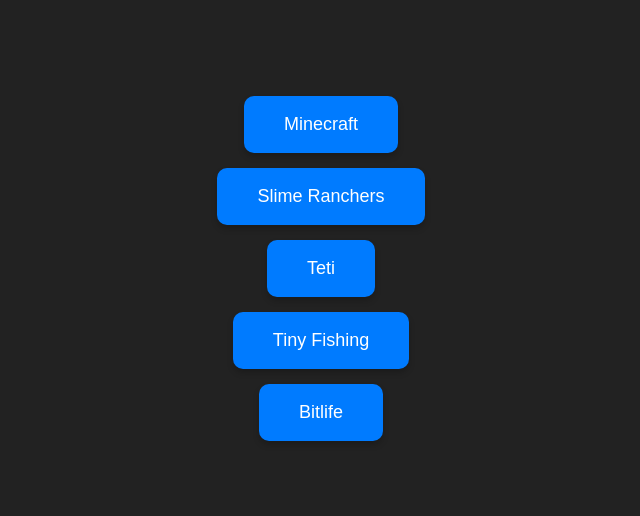
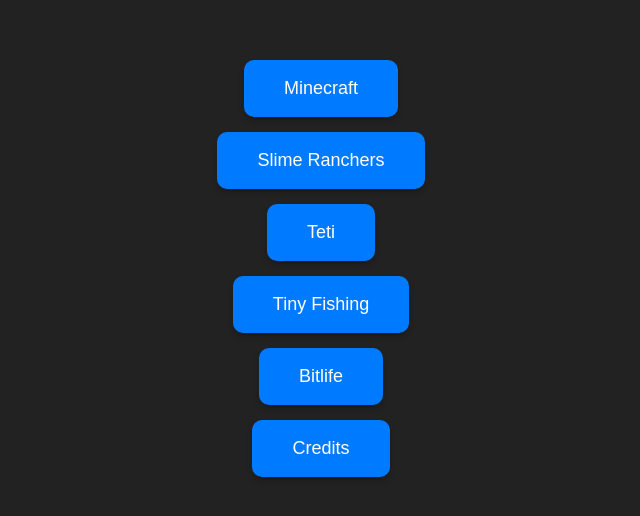
Before and after one commit to Bryce7650/Casite, a plain HTML site: page index.html in a window 1280 px wide. Shown: the part 132-648 px from the top of the page, without its empty margins (319-959 px from the left). Drawn offline with Linux system fonts and the light colour scheme.

Commit message:
Update index.html

```diff
--- a/index.html
+++ b/index.html
@@ -43,6 +43,7 @@
     <a href="teti/index.html"><button class="button">Teti</button></a>
     <a href="Tiny_Fishing/index.html"><button class="button">Tiny Fishing</button></a>
     <a href="Bitlife/index.html"><button class="button">Bitlife</button></a>
+    <a href="credits.html"><button class="button">Credits</button></a>
 
 </body>
 </html>
```
